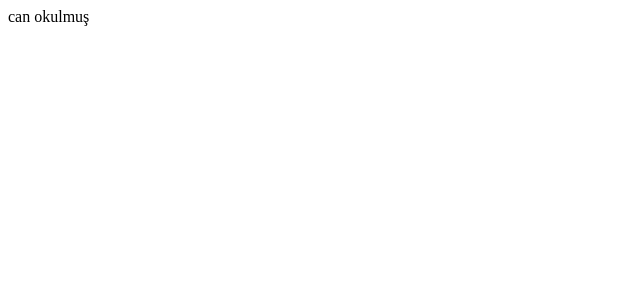
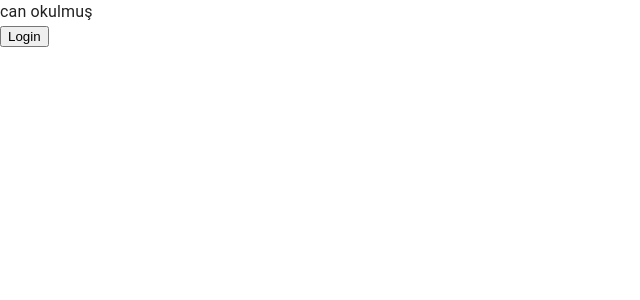
Before and after one commit to canokulmus/co-motors-dashboard, a React (Create React App) app: page /login in a window 1280 px wide. Shown: the top 300 px of the page, without its empty margins (0-640 px from the left). Built offline with nearby package versions, Linux system fonts and the light colour scheme.

Commit message:
redux toolkit support & theme configurations

```diff
--- a/package.json
+++ b/package.json
@@ -11,6 +11,7 @@
     "@mui/material": "^5.9.2",
     "@mui/styled-engine": "5.1.1",
     "@mui/styles": "^5.2.0",
+    "@reduxjs/toolkit": "^1.9.3",
     "@testing-library/jest-dom": "^5.16.5",
     "@testing-library/react": "^13.4.0",
     "@testing-library/user-event": "^13.5.0",
@@ -18,8 +19,11 @@
     "@types/node": "^16.18.22",
     "@types/react": "^18.0.31",
     "@types/react-dom": "^18.0.11",
+    "@types/react-router-dom": "^5.3.3",
     "react": "^18.2.0",
     "react-dom": "^18.2.0",
+    "react-icons": "^4.3.1",
+    "react-redux": "^8.0.5",
     "react-router-dom": "^5.2.0",
     "react-scripts": "5.0.1",
     "typescript": "^4.9.5",
--- a/src/App.tsx
+++ b/src/App.tsx
@@ -1,11 +1,34 @@
-import React from 'react';
+import {useEffect} from 'react';
+import CssBaseline from "@mui/material/CssBaseline";
+import { Route, Switch, Redirect, useLocation } from "react-router-dom";
+
+//layouts
+import Dashboard from './layouts/dashboard';
+import Login from './layouts/login';
 
 function App() {
+
+  const { pathname } = useLocation();
+
+  useEffect(() => {
+    document.documentElement.scrollTop = 0;
+
+    if(document.scrollingElement){
+      document.scrollingElement.scrollTop = 0;
+    }
+  }, [pathname]);
+
   return (
-    <div className="App">
-      can okulmuş
-    </div>
-  );
+    <>
+      <CssBaseline />
+      <div className="">can okulmuş</div>
+      <Switch>
+        <Route path="/dashboard" component={Dashboard} />
+        <Route path="/login" component={Login} />
+        <Redirect from="*" to="/dashboard" />
+      </Switch>
+    </>
+);
 }
 
 export default App;
--- a/src/index.tsx
+++ b/src/index.tsx
@@ -1,12 +1,18 @@
 import React from 'react';
 import ReactDOM from 'react-dom/client';
 import App from './App';
+import { BrowserRouter } from "react-router-dom";
+import { Provider } from 'react-redux';
+import { store } from './store';
 
 const root = ReactDOM.createRoot(
   document.getElementById('root') as HTMLElement
 );
 root.render(
-  <React.StrictMode>
-    <App />
-  </React.StrictMode>
+
+  <Provider store={store}>
+    <BrowserRouter>
+      <App />
+    </BrowserRouter>
+  </Provider>
 );
--- /dev/null
+++ b/src/layouts/dashboard/index.tsx
@@ -0,0 +1,9 @@
+import React from 'react'
+
+const Dashboard = () => {
+  return (
+    <div>Dashboard</div>
+  )
+}
+
+export default Dashboard
--- /dev/null
+++ b/src/layouts/login/index.tsx
@@ -0,0 +1,30 @@
+import React from 'react'
+import { setUser } from '../../store'
+import { useSelector, useDispatch } from 'react-redux'
+
+const Login = () => {
+
+  const dispatch = useDispatch()
+
+  const handleLogin = () => {
+    dispatch(
+      setUser({
+        name: "John Doe",
+        username: "johndoe",
+        loggedIn: true,
+      })
+    )
+  }
+
+  return (
+    <div>
+      <button
+        onClick={handleLogin}
+      >
+        Login
+      </button>
+    </div>
+  )
+}
+
+export default Login
--- /dev/null
+++ b/src/store/index.tsx
@@ -0,0 +1,15 @@
+import { configureStore } from "@reduxjs/toolkit";
+import {
+    userReducer,
+    setUser
+ } from "./slices/userSlice";
+const store = configureStore({
+    reducer: {
+        user: userReducer,
+    }
+});
+
+export {
+    store,
+    setUser
+}
--- /dev/null
+++ b/src/store/slices/userSlice.tsx
@@ -0,0 +1,22 @@
+import { createSlice } from "@reduxjs/toolkit";
+
+const initialState = {
+    name: "",
+    username: "",
+    loggedIn: false,
+}
+
+const userSlice = createSlice({
+    name: "user",
+    initialState,
+    reducers: {
+        setUser: (state, action) => {
+            state.name = action.payload.name;
+            state.username = action.payload.username;
+            state.loggedIn = action.payload.loggedIn;
+        },
+    },
+})
+
+export const { setUser } = userSlice.actions;
+export const userReducer = userSlice.reducer;
--- /dev/null
+++ b/src/theme/colors.tsx
@@ -0,0 +1,45 @@
+const colors = {
+    text: {
+        main: "#a0aec0",
+        focus: "#ffffff",
+    },
+
+    black: {
+        light: "#141414",
+        main: "#000000",
+        focus: "#000000",
+    },
+
+    secondary: {
+        main: "#0f1535",
+        focus: "#131538",
+    },
+
+    orange: {
+        main: "#f6ad55",
+        focus: "#f6ad55",
+    },
+
+    success: {
+        main: "#01b574",
+        focus: "#35d28a",
+    },
+
+    warning: {
+        main: "#ffb547",
+        focus: "#ffcd75",
+    },
+
+    error: {
+        main: "#e31a1a",
+        focus: "#ee5d50",
+    },
+
+    dark: {
+        main: "#344767",
+        focus: "#121241",
+        body: "#030c1d",
+    },
+}
+
+export default colors
--- a/tsconfig.json
+++ b/tsconfig.json
@@ -1,6 +1,6 @@
 {
   "compilerOptions": {
-    "target": "es5",
+    "target": "ES6",
     "lib": [
       "dom",
       "dom.iterable",
```
Also changed, not shown: src/routes.tsx (added, +24 -0 lines), 1 other file (tests, documents, lock files or other folders).
